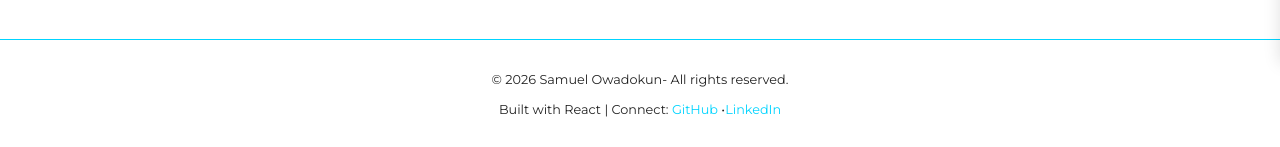
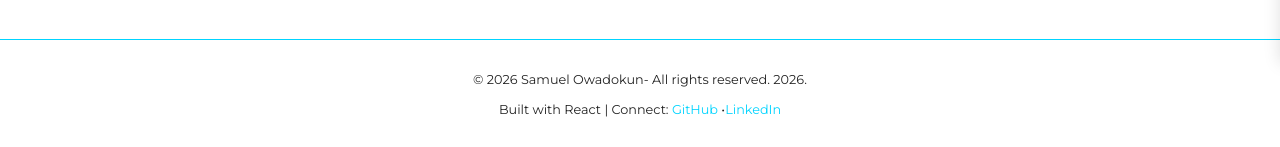
Before and after one commit to sammyowadokun/owadokunsamuel, a React (Vite) app: page /about in a window 1280 px wide. Shown: the part 739-886 px from the top of the page. Built offline with nearby package versions, Linux system fonts and the light colour scheme.

Commit message:
make changes

```diff
--- a/src/components/Footer.jsx
+++ b/src/components/Footer.jsx
@@ -11,7 +11,7 @@ const Footer = () => (
     borderTop: '1px solid #00d4ff',
   }}>
     <div style={{ marginBottom: '10px' }}>
-      &copy; {new Date().getFullYear()} Samuel Owadokun- All rights reserved.
+      &copy; {new Date().getFullYear()} Samuel Owadokun- All rights reserved. 2026.
     </div>
     <div>
       Built with React | Connect: <a href="https://github.com/sammyowadokun" style={{ color: '#00d4ff', textDecoration: 'none' }}>GitHub</a> &bull;
```
